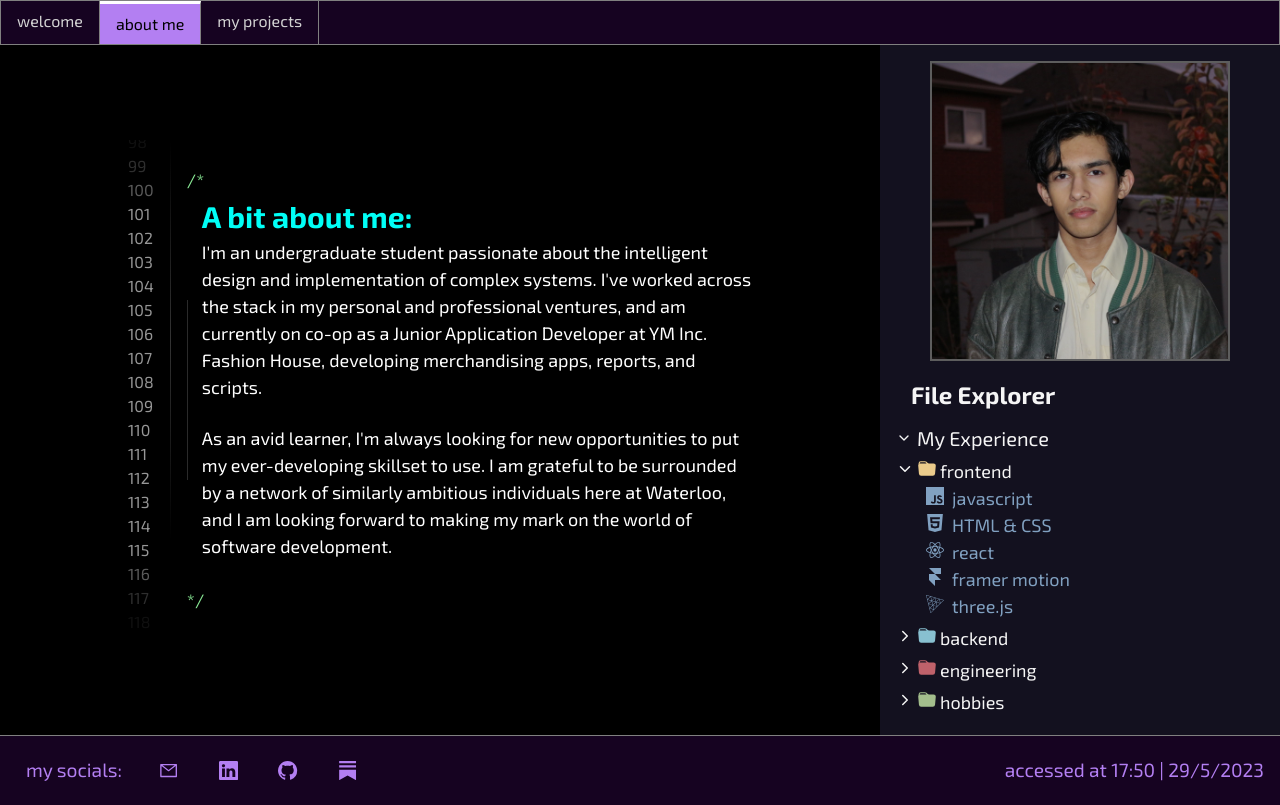
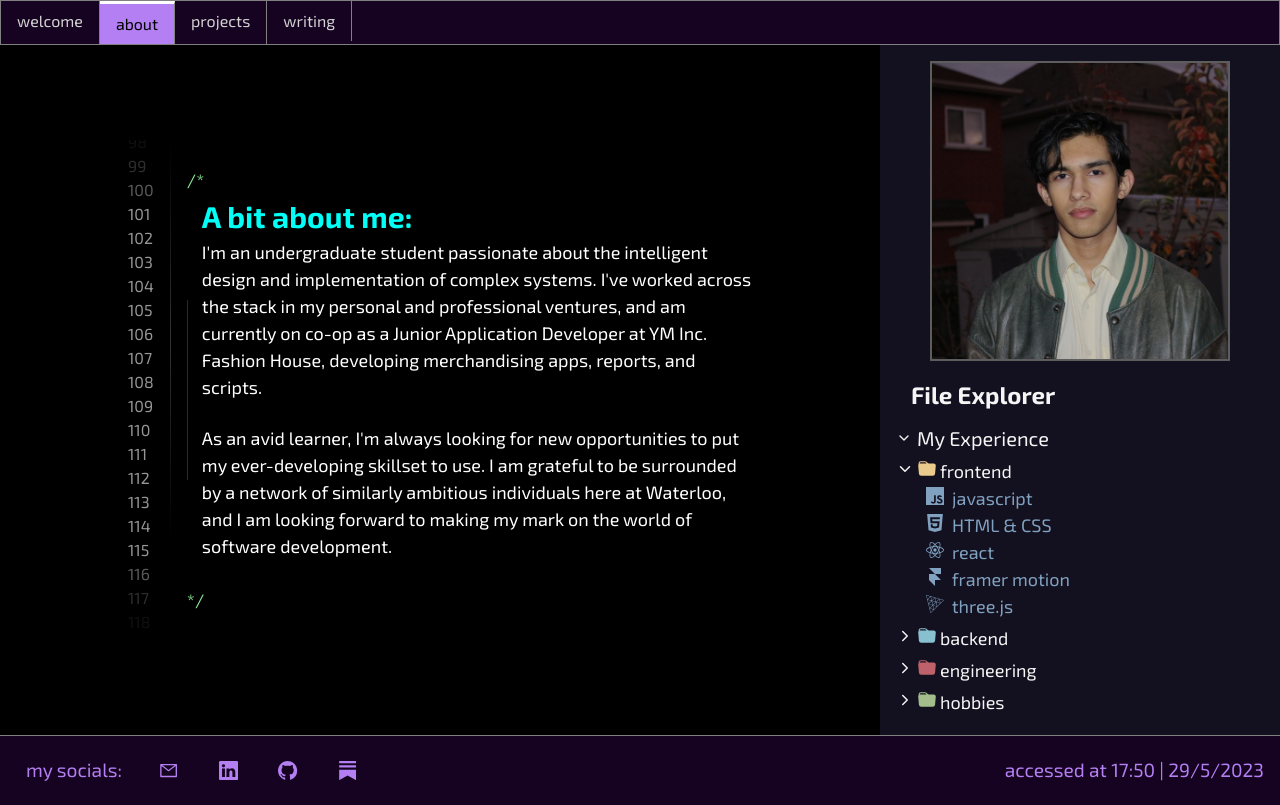
Before and after one commit to sumedhdhan/sumedhdhan.github.io, a Next.js app: page /about in a window 1280 px wide. Built offline with nearby package versions, Linux system fonts and the light colour scheme.

Commit message:
Added Substack to Navbar

```diff
--- a/components/Navbar.jsx
+++ b/components/Navbar.jsx
@@ -20,17 +20,27 @@ const Navbar = () => {
         <Link href="/about" passHref>
           <li className={router.pathname == "/about" ? `${style.active}` : ""}>
           <motion.div whileHover={{scale:1.1}} whileTap={{scale:0.8}}>
-            about me
+            about
             </motion.div>
           </li>
         </Link>
         <Link href="/projects" passHref>
           <li className={router.pathname == "/projects" ? `${style.active}` : ""}>
           <motion.div whileHover={{scale:1.1}} whileTap={{scale:0.8}}>
-            my projects
+            projects
             </motion.div>
           </li>
         </Link>
+
+        <a href="https://stylings.substack.com" target="_blank" passHref>
+
+          <li className={router.pathname == "/writing" ? `${style.active}` : ""}>
+          <motion.div whileHover={{scale:1.1}} whileTap={{scale:0.8}}>
+            writing
+            </motion.div>
+          </li>
+
+        </a>
 
 
 
```
